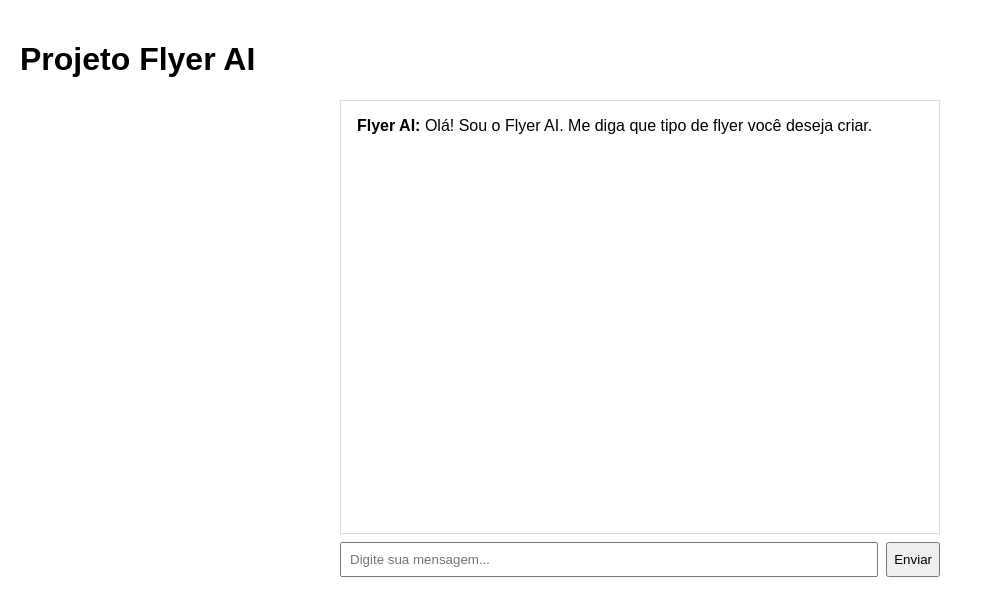
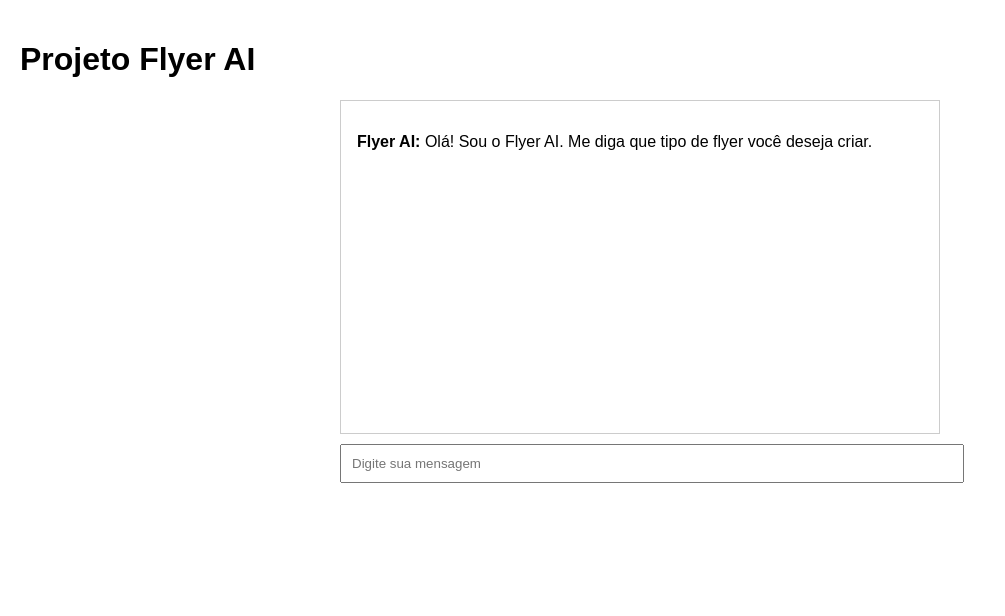
Before and after one commit to AnaPaulaSantos5/automacao-midias-TEST, a Next.js app: page / in a window 1280 px wide. Shown: the top 616 px of the page, without its empty margins (0-1005 px from the left). Built offline with nearby package versions, Linux system fonts and the light colour scheme.

Commit message:
Refactor ChatBox component and message handling

```diff
--- a/app/components/ChatBox.js
+++ b/app/components/ChatBox.js
@@ -1,74 +1,70 @@
 "use client";
 
-import { useState, useRef, useEffect } from "react";
-import { processarMensagem } from "../utils/chatEngine";
-import flyersBase from "../flyersBase";
+import { useState } from "react";
+import { identificarProduto } from "../utils/identificarProduto";
+import { proximaPergunta } from "../utils/motorChat";
 
 export default function ChatBox() {
   const [mensagens, setMensagens] = useState([
-    {
-      autor: "bot",
-      texto: "Olá! Sou o Flyer AI. Me diga que tipo de flyer você deseja criar."
-    }
+    { autor: "bot", texto: "Olá! Sou o Flyer AI. Me diga que tipo de flyer você deseja criar." }
   ]);
 
-  const [input, setInput] = useState("");
-  const [state, setState] = useState({ step: "inicio" });
-  const chatRef = useRef(null);
+  const [estado, setEstado] = useState({
+    produto: null,
+    canal: null,
+    formato: null,
+    campanha: null,
+    etapa: "produto"
+  });
 
-  useEffect(() => {
-    chatRef.current?.scrollTo(0, chatRef.current.scrollHeight);
-  }, [mensagens]);
+  function enviarMensagem(texto) {
+    const novasMensagens = [...mensagens, { autor: "user", texto }];
 
-  function enviarMensagem() {
-    if (!input.trim()) return;
+    const resposta = proximaPergunta(texto, estado);
 
-    const flyerConfig =
-      state.area && state.produto
-        ? flyersBase[state.area]?.[state.produto]
-        : null;
+    setEstado(resposta.novoEstado);
 
-    const resposta = processarMensagem(state, input, flyerConfig);
-
-    setMensagens((prev) => [
-      ...prev,
-      { autor: "user", texto: input },
-      { autor: "bot", texto: resposta.texto }
+    setMensagens([
+      ...novasMensagens,
+      ...(resposta.mensagem
+        ? [{ autor: "bot", texto: resposta.mensagem }]
+        : [])
     ]);
-
-    setState(resposta.novoState);
-    setInput("");
   }
 
   return (
     <div style={{ maxWidth: 600, margin: "0 auto" }}>
-      <div
-        ref={chatRef}
-        style={{
-          height: 400,
-          overflowY: "auto",
-          padding: 16,
-          border: "1px solid #ddd",
-          marginBottom: 8
-        }}
-      >
+      <div style={{ border: "1px solid #ccc", padding: 16, minHeight: 300 }}>
         {mensagens.map((m, i) => (
-          <div key={i} style={{ marginBottom: 8 }}>
-            <b>{m.autor === "bot" ? "Flyer AI" : "Você"}:</b> {m.texto}
-          </div>
+          <p key={i}>
+            <strong>{m.autor === "bot" ? "Flyer AI" : "Você"}:</strong> {m.texto}
+          </p>
         ))}
       </div>
 
-      <div style={{ display: "flex", gap: 8 }}>
-        <input
-          value={input}
-          onChange={(e) => setInput(e.target.value)}
-          onKeyDown={(e) => e.key === "Enter" && enviarMensagem()}
-          placeholder="Digite sua mensagem..."
-          style={{ flex: 1, padding: 8 }}
-        />
-        <button onClick={enviarMensagem}>Enviar</button>
-      </div>
+      <InputChat onSend={enviarMensagem} />
     </div>
   );
 }
+
+function InputChat({ onSend }) {
+  const [texto, setTexto] = useState("");
+
+  function submit(e) {
+    e.preventDefault();
+    if (!texto) return;
+    onSend(texto);
+    setTexto("");
+  }
+
+  return (
+    <form onSubmit={submit} style={{ marginTop: 10 }}>
+      <input
+        value={texto}
+        onChange={(e) => setTexto(e.target.value)}
+        placeholder="Digite sua mensagem"
+        style={{ width: "100%", padding: 10 }}
+      />
+    </form>
+  );
+}
```
